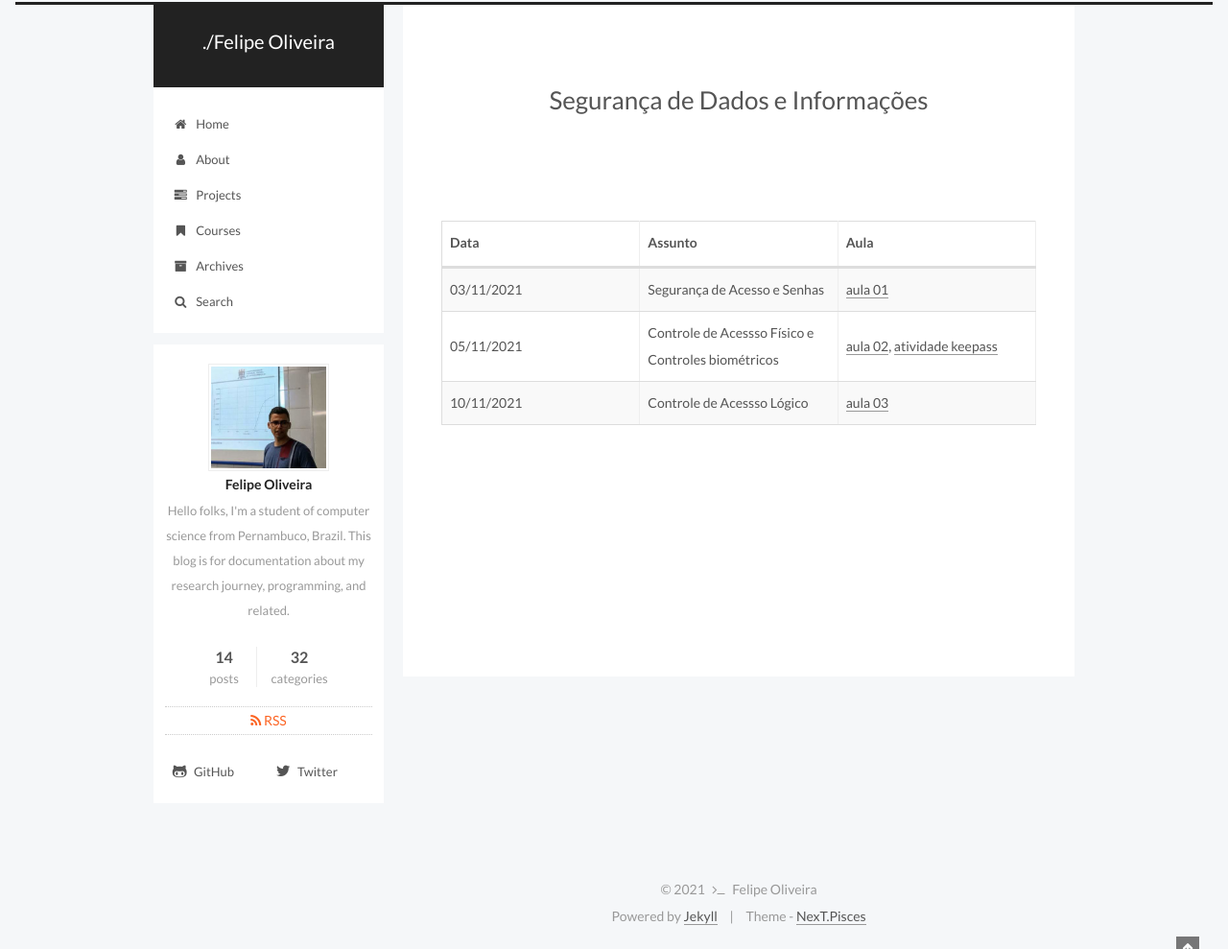
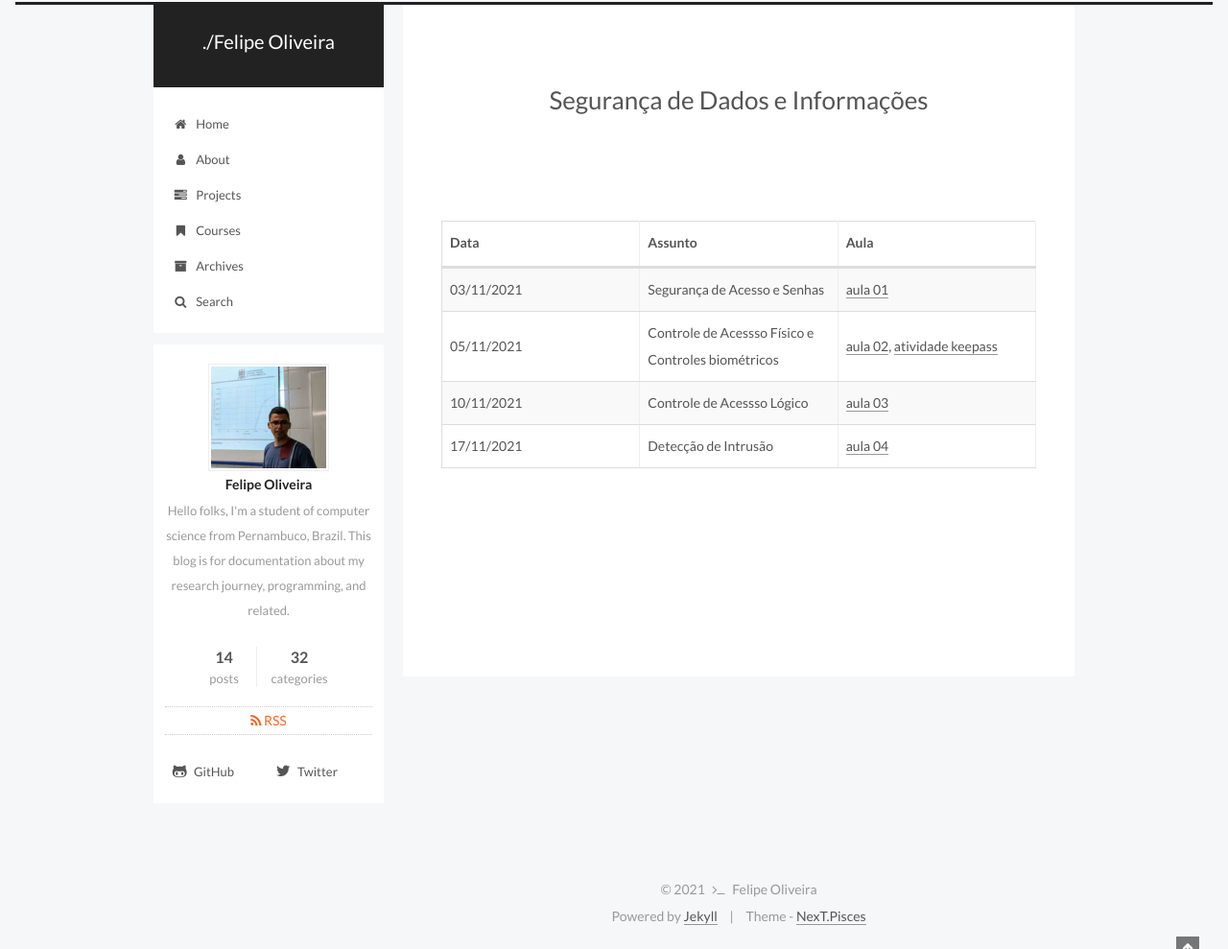
Before and after one commit to fdoliv/fdoliv.github.io, a Jekyll site: the page built from courses/sdi/index.md, in a window 1280 px wide. Shown: the whole page at 96% size. Built offline with Jekyll 4.4.1, drawn with Linux system fonts in a browser that asks for light colours.

Commit message:
Aula SDI

```diff
--- a/courses/sdi/index.md
+++ b/courses/sdi/index.md
@@ -16,3 +16,4 @@ comments: false
 | 03/11/2021 | Segurança de Acesso e Senhas | [aula 01]({{ site.url }}/assets/arquivos/sdi/aula01.pdf){:target="_blank"} |
 | 05/11/2021 | Controle de Acessso Físico  e Controles biométricos| [aula 02]({{ site.url }}/assets/arquivos/sdi/aula02.pdf){:target="_blank"}, [atividade keepass]({{ site.url }}/assets/arquivos/sdi/atividade01.pdf){:target="_blank"}  |
 | 10/11/2021 | Controle de Acessso Lógico | [aula 03]({{ site.url }}/assets/arquivos/sdi/aula03.pdf){:target="_blank"} |
+| 17/11/2021 | Detecção de Intrusão | [aula 04]({{ site.url }}/assets/arquivos/sdi/aula04.pdf){:target="_blank"} |
```
Also changed, not shown: 1 other file.
